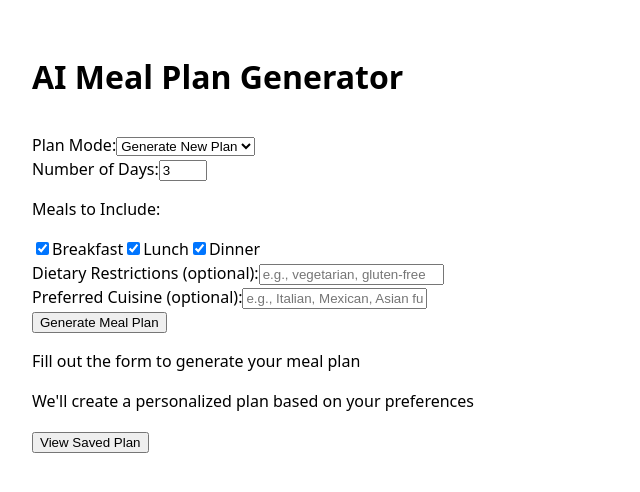
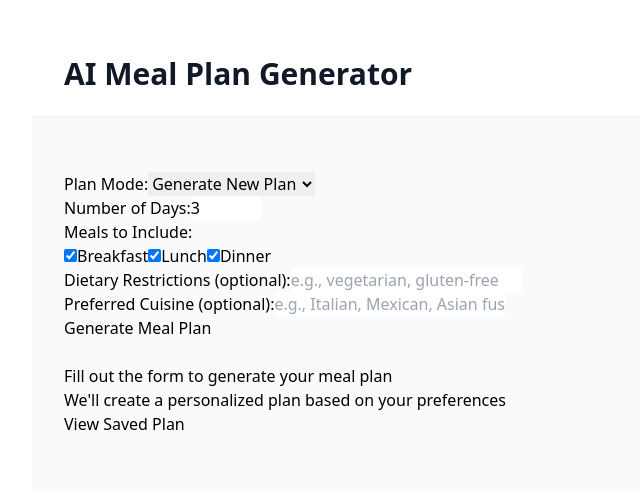
Before and after one commit to mathyasp/Meal-Plan-Generator, a React (Vite) app: page / in a window 1280 px wide. Shown: the top 492 px of the page, without its empty margins (0-640 px from the left). Built offline with nearby package versions, Linux system fonts and the light colour scheme.

Commit message:
Update index.css and use styles in App

```diff
--- a/src/App.jsx
+++ b/src/App.jsx
@@ -15,15 +15,17 @@ function App() {
           <Route path="/print" element={<PrintView />} />
           <Route path="/saved" element={<SavedPlans />} />
           <Route path="/" element={
-            <div>
-              <header>
-                <div>
-                  <h1>AI Meal Plan Generator</h1>
+            <div className="min-h-screen bg-gray-50">
+              <header className="bg-white shadow-sm">
+                <div className="max-w-7xl mx-auto px-4 py-6 sm:px-6 lg:px-8">
+                  <h1 className="text-3xl font-bold text-gray-900">AI Meal Plan Generator</h1>
                 </div>
               </header>
-              <main>
-                <MealPlanForm />
-                <MealPlanDisplay />
+              <main className="max-w-7xl mx-auto px-4 py-6 sm:px-6 lg:px-8">
+                <div className="space-y-6">
+                  <MealPlanForm />
+                  <MealPlanDisplay />
+                </div>
               </main>
             </div>
           } />
--- a/src/index.css
+++ b/src/index.css
@@ -1,3 +1,7 @@
+@tailwind base;
+@tailwind components;
+@tailwind utilities;
+
 :root {
   font-family: system-ui, Avenir, Helvetica, Arial, sans-serif;
   line-height: 1.5;
```
